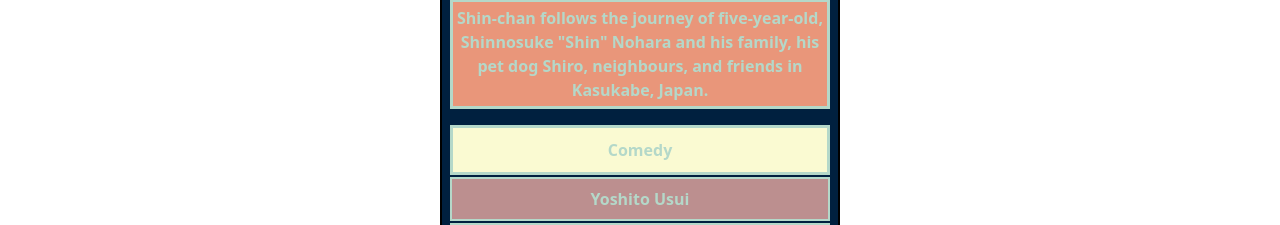
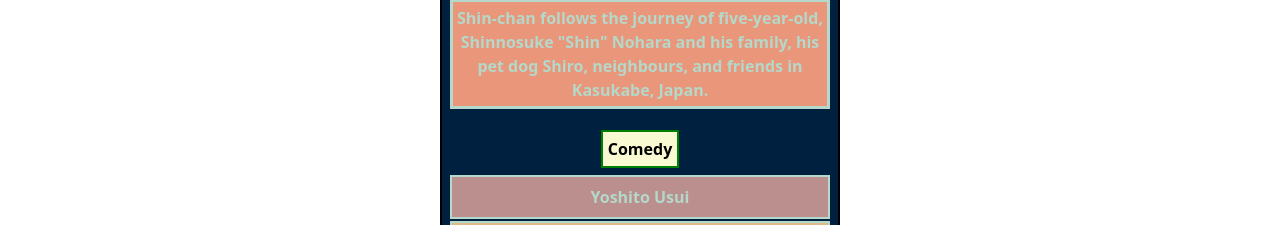
Before and after one commit to VishvaShah01/vishva_Shah_WEB601Assignments, an Angular app in the folder V_Shah_CartoonCharacters/: page / in a window 1280 px wide. Shown: the part 463-688 px from the top of the page. Built offline with nearby package versions, Linux system fonts and the light colour scheme.

Commit message:
Border color done

```diff
--- a/V_Shah_CartoonCharacters/src/app/content-card/content-card.component.html
+++ b/V_Shah_CartoonCharacters/src/app/content-card/content-card.component.html
@@ -1,4 +1,4 @@
-<h2 *ngIf="cartoon && cartoon.title else elseBlockNameIsWhateverYouWant" appHighLightImportantData>
+<h2 *ngIf="cartoon && cartoon.title else elseBlockNameIsWhateverYouWant">
     {{cartoon?.title }}
 </h2>
 
--- a/V_Shah_CartoonCharacters/src/app/content-card/content-card.component.scss
+++ b/V_Shah_CartoonCharacters/src/app/content-card/content-card.component.scss
@@ -21,10 +21,12 @@
     }
 
     .type {
-        border-style: solid;
-        border-width: 3px;
-        background-color:lightgoldenrodyellow;
-        padding: 10px;
+        border: 2px solid green;
+        display: inline-block;
+        padding: 5px;
+        margin: 5px;
+        background-color: lightgoldenrodyellow;
+        color: black !important;
     }
 
     .author {
@@ -48,5 +50,6 @@
 
     &.is-odd{
        background-color: rgb(255, 255, 255);
-       }
+
+    }
 }
--- a/V_Shah_CartoonCharacters/src/app/highlight-important-data.directive.ts
+++ b/V_Shah_CartoonCharacters/src/app/highlight-important-data.directive.ts
@@ -1,10 +1,27 @@
-import { Directive } from '@angular/core';
+//import { Directive } from '@angular/core';
+import {Directive, ElementRef, HostBinding, HostListener, Input } from '@angular/core';
 
 @Directive({
   selector: '[appHighlightImportantData]'
 })
 export class HighlightImportantDataDirective {
+  @Input() color?: string;
+  private colorHighLight: boolean = false;
+  private colorText: string;
 
-  constructor() { }
+  @HostBinding('style.border')
+  get border() {
+    return this.colorHighLight ? '2px double black' : this.colorText;
+  }
 
+  constructor(private el: ElementRef) {
+    this.colorText = this.el.nativeElement.style.border;
+  }
+
+  @HostListener('mouseenter') onclick() {
+    this.colorHighLight = !this.colorHighLight;
+  }
+  @HostListener('mouseout') onClick() {
+    this.colorHighLight = !this.colorHighLight;
+  }
 }
```
Also changed, not shown: 1 other file (tests, documents, lock files or other folders).
